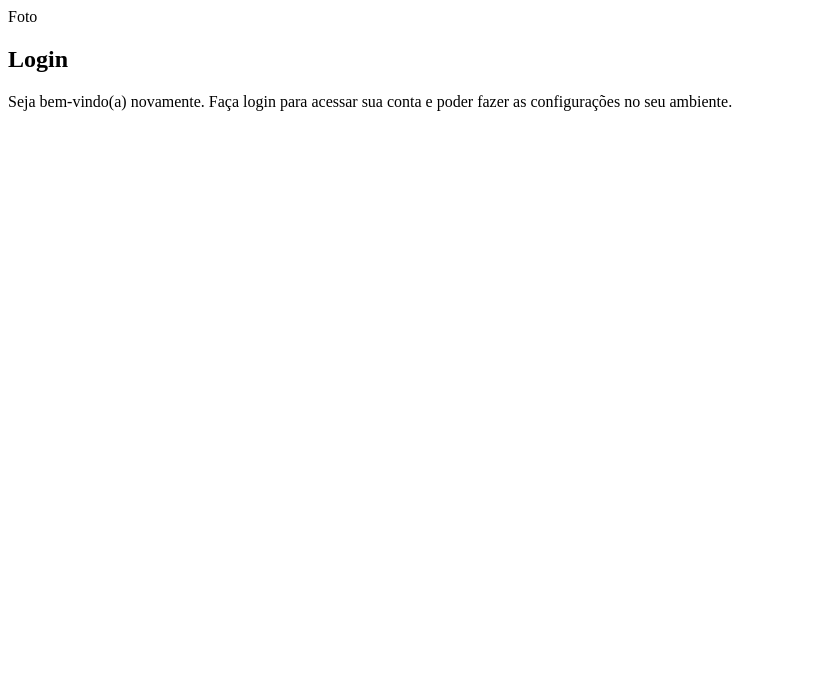
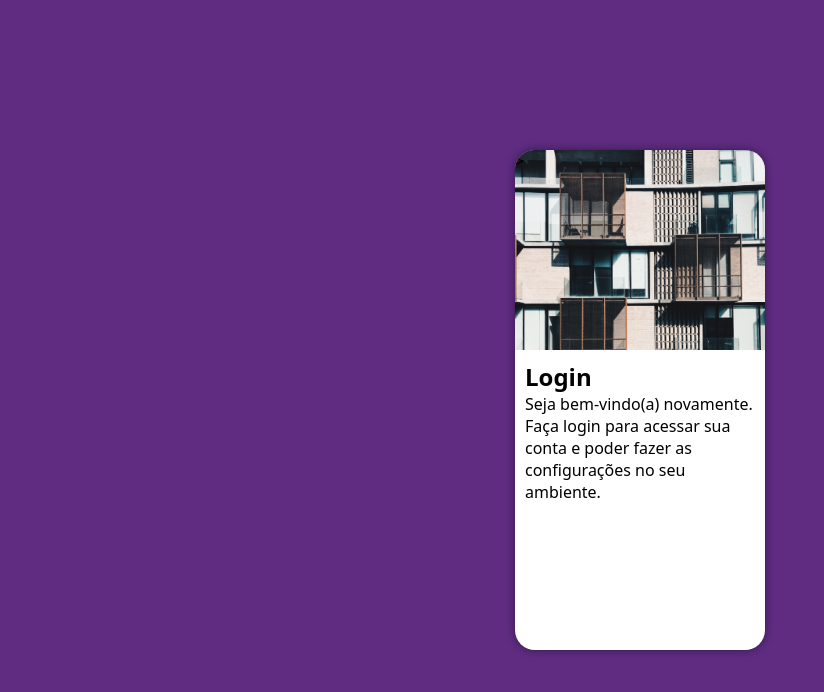
Before and after one commit to Rian1604/projeto-login, a plain HTML site: page index.html in a window 1280 px wide. Shown: the whole page, without its empty margins (0-824 px from the left). Drawn offline with Linux system fonts and the light colour scheme.

Commit message:
apliquei as CSS

```diff
--- a/estilos/style.css
+++ b/estilos/style.css
@@ -5,3 +5,46 @@
     Verde: #49a09d
     Lilás: #5f2c82
 */
+* {
+    font-family: system-ui, -apple-system, BlinkMacSystemFont, 'Segoe UI', Roboto, Oxygen, Ubuntu, Cantarell, 'Open Sans', 'Helvetica Neue', sans-serif;
+    padding: 0px;
+    margin: 0px;
+    box-sizing: border-box;
+}
+
+body, html {
+    background-color: #5f2c82;
+    height: 100vh;
+    width: 100vw;
+}
+
+main {
+    position: relative;
+    height: 100vh;
+    width: 100vw;
+}
+
+section#login {
+    position: absolute;
+    top: 50%;
+    left: 50%;
+    transform: translate(-50%, -50%);
+    overflow: hidden;
+    background-color: white;
+    width: 250px;
+    height: 500px;
+    border-radius: 20px;
+    box-shadow: 0px 0px 10px rgba(0, 0, 0, 0.450);
+}
+
+section#login > div#imagem {
+    display: block;
+    background: #5f2c82 url(../imagens/pexels-eduardo-cano-photo-co-5316708.jpg) no-repeat;
+    background-size: cover;
+    height: 200px;
+}
+
+section#login > div#formulario {
+    display: block;
+    padding: 10px;
+}
--- a/index.html
+++ b/index.html
@@ -1,5 +1,5 @@
 <!DOCTYPE html>
-<html lang="en">
+<html lang="pt-br">
 <head>
     <meta charset="UTF-8">
     <meta http-equiv="X-UA-Compatible" content="IE=edge">
@@ -11,7 +11,7 @@
     <main>
         <section id="login">
             <div id="imagem">
-                Foto
+               <!-- Aqui vai a imagem nas CSS -->>
             </div>
             <div id="formulario">
                 <h1>Login</h1>
```
